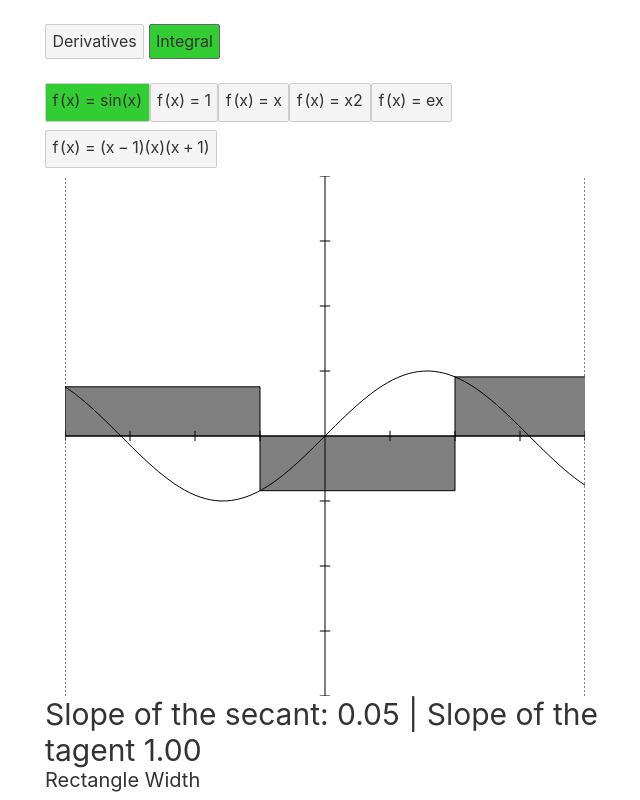
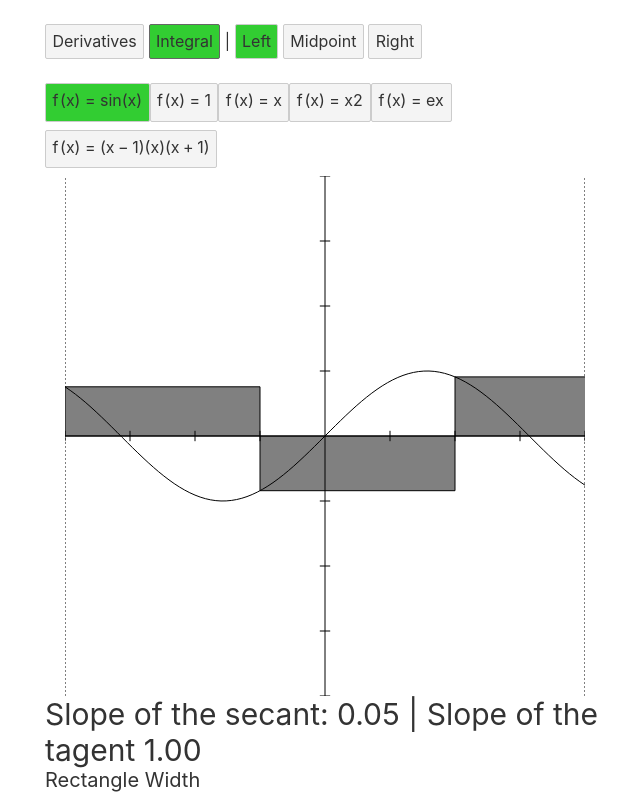
Before and after one commit to nchlsb/early-calc, a Svelte app: page / in a window 1280 px wide. Both pictures are taken after a click on the button "Integral". Shown: the top 800 px of the page, without its empty margins (315-955 px from the left). Built offline with nearby package versions, Linux system fonts and the light colour scheme.

Commit message:
Relocate left, mid, right buttons to beside of context

```diff
--- a/src/App.svelte
+++ b/src/App.svelte
@@ -164,6 +164,12 @@
 	<p>
 		<button class={context === 'Derivative' ? 'highlighted' : ''}  on:click={_ => context = 'Derivative'}>Derivatives</button>
 		<button class={context === 'Integral' ? 'highlighted' : ''}  on:click={_ => context = 'Integral'}>Integral</button>
+		{#if context === 'Integral'}
+		|
+		<button class={rectangleStrategy === 'Left' ? 'highlighted' : ''}  on:click={_ => rectangleStrategy = 'Left'}>Left</button>
+		<button class={rectangleStrategy === 'Midpoint' ? 'highlighted' : ''}  on:click={_ => rectangleStrategy = 'Midpoint'}>Midpoint</button>
+		<button class={rectangleStrategy === 'Right' ? 'highlighted' : ''}  on:click={_ => rectangleStrategy = 'Right'}>Right</button>
+		{/if}
 	</p>
 
 	{#each functions as f, functionIndex}
@@ -252,11 +258,7 @@
 	<input class="bound-range1" type="range" min={xMinBound} max={xMaxBound} step=".01" bind:value={integralBound1}>
 	<label for="bound-range2">interval bound 2</label>
 	<input class="bound-range2" type="range" min={xMinBound} max={xMaxBound} step=".01" bind:value={integralBound2}>
-	<p>
-		<button class={rectangleStrategy === 'Left' ? 'highlighted' : ''}  on:click={_ => rectangleStrategy = 'Left'}>Left</button>
-		<button class={rectangleStrategy === 'Midpoint' ? 'highlighted' : ''}  on:click={_ => rectangleStrategy = 'Midpoint'}>Midpoint</button>
-		<button class={rectangleStrategy === 'Right' ? 'highlighted' : ''}  on:click={_ => rectangleStrategy = 'Right'}>Right</button>
-	</p>
+
 	{/if}
 	<!-- <p id="differenceEquation1"></p>
 	<p id="differenceEquation2"></p>
```
Also changed, not shown: 3 other files (tests, documents, lock files or other folders).
